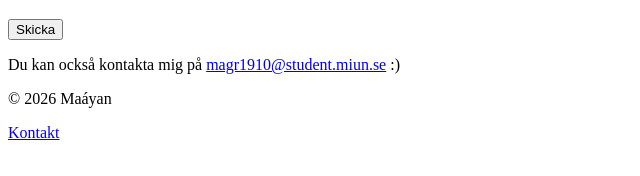
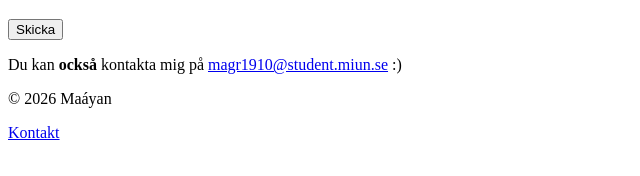
Before and after one commit to maayansarah/Hemsida-labb-1, a plain HTML site: page kontakt.html in a window 1280 px wide. Shown: the part 418-594 px from the top of the page, 0-640 px from the left. Drawn offline with Linux system fonts and the light colour scheme.

Commit message:
Lägg till betoning i kontakt

```diff
--- a/kontakt.html
+++ b/kontakt.html
@@ -55,7 +55,7 @@
         <button type="submit">Skicka</button>
       </form>
       <p>
-        Du kan också kontakta mig på
+        Du kan <strong>också</strong> kontakta mig på
         <a href="mailto:magr1910@student.miun.se">magr1910@student.miun.se</a>
         :)
       </p>
```
